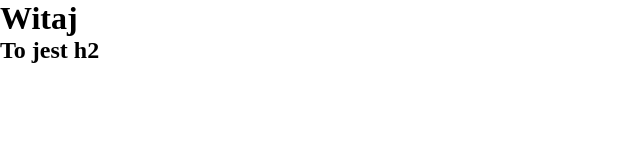
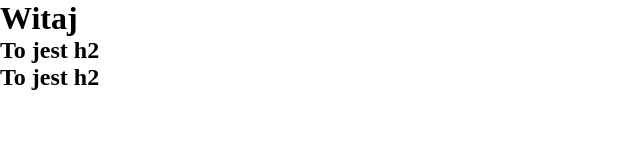
Before and after one commit to Bestion1403/repo3, a plain HTML site: page index.html in a window 1280 px wide. Shown: the whole page, without its empty margins (0-640 px from the left). Drawn offline with Linux system fonts and the light colour scheme.

Commit message:
added another h2

```diff
--- a/index.html
+++ b/index.html
@@ -11,6 +11,7 @@
 <body>
     <h1>Witaj</h1>
     <h2>To jest h2</h2>
+    <h2>To jest h2</h2>
 </body>
 
 </html>
```
